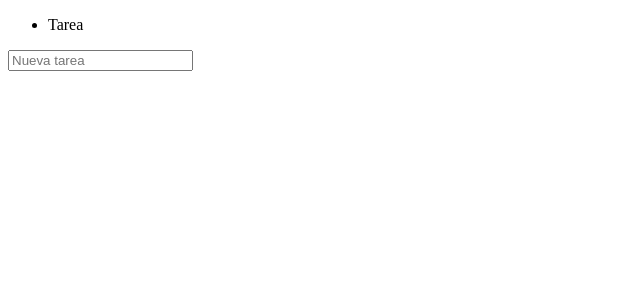
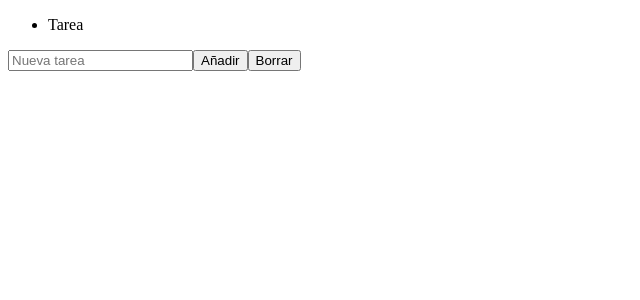
Before and after one commit to victor-val/todo-app, a React (Create React App) app: page / in a window 1280 px wide. Shown: the top 300 px of the page, without its empty margins (0-640 px from the left). Built offline with nearby package versions, Linux system fonts and the light colour scheme.

Commit message:
added buttons for adding or deleting task

```diff
--- a/src/App.jsx
+++ b/src/App.jsx
@@ -10,8 +10,9 @@ export function App(){
         <Fragment>
             <TodoList todos={todos}/>
             <input type="text" placeholder='Nueva tarea'></input>
+            <button>Añadir</button>
+            <button>Borrar</button>
         </Fragment>
-
     )
 
 }
```
